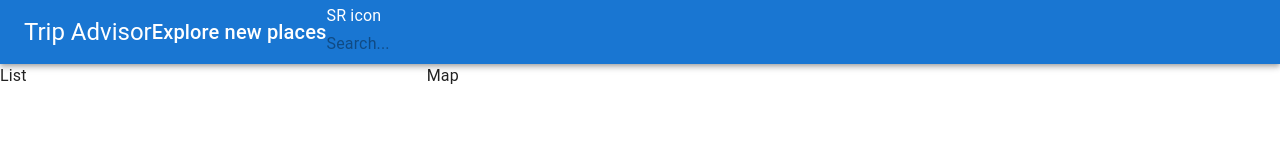
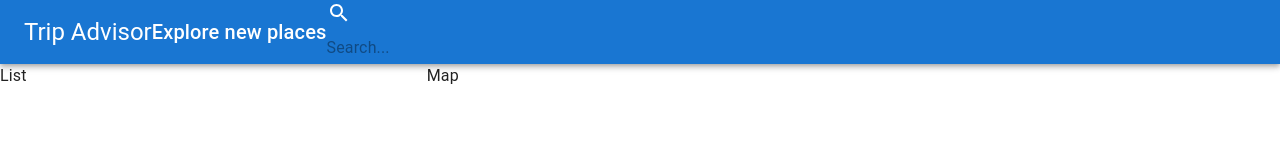
Before and after one commit to partha7978/trip-advisor, a React (Create React App) app: page / in a window 1280 px wide. Shown: the top 160 px of the page. Built offline with nearby package versions, Linux system fonts and the light colour scheme.

Commit message:
adding MUI search icon

```diff
--- a/src/Components/Header/Header.jsx
+++ b/src/Components/Header/Header.jsx
@@ -1,11 +1,13 @@
 import React from "react";
 // import AutoComplete from "@react/google-maps/api";
 import { AppBar, Toolbar, Typography, InputBase, Box } from "@mui/material";
+import SearchIcon from '@mui/icons-material/Search';
+// import useStyles from "./styles";
 
 export default function Header() {
     return (
         <AppBar position="static">
-            <Toolbar>
+            <Toolbar >
                 <Typography variant="h5" >
                     Trip Advisor
                 </Typography>
@@ -15,9 +17,9 @@
                     </Typography>
                 </Box>
                 {/* <AutoComplete> */}
-                    <div>
-                        <div>
-                            {/* <SearchIcon /> */}SR icon
+                    <div >
+                        <div >
+                            <SearchIcon />
                         </div>
                         <InputBase
                             placeholder="Search..."
```
